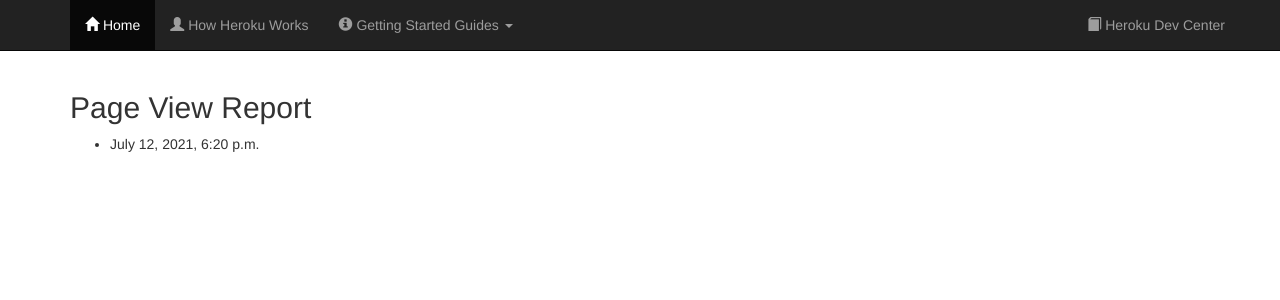
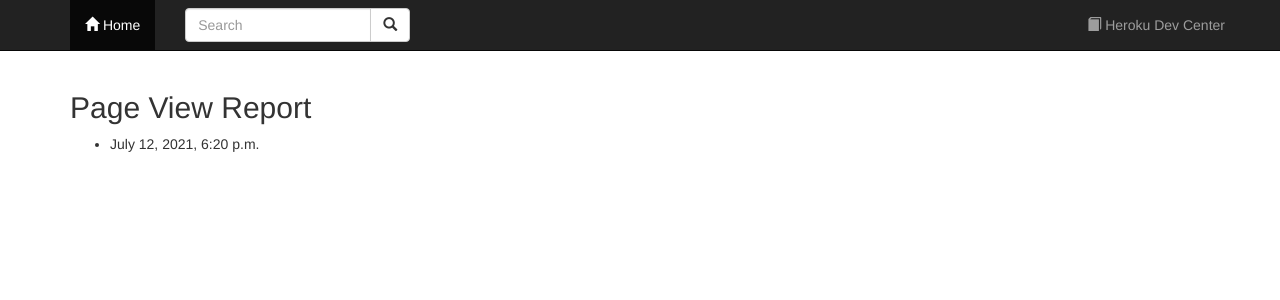
Before and after one commit to hollerith/tidepods, a Django app: page /db/ in a window 1280 px wide. Shown: the top 300 px of the page. Run offline with Django 3.2, Linux system fonts and the light colour scheme; data comes from the database, SQL or seed files in the repository; some libraries are stand-ins or nearby versions.

Commit message:
add search to navbar

```diff
--- a/hello/templates/base.html
+++ b/hello/templates/base.html
@@ -50,25 +50,17 @@
       <li class="active">
         <a href="/"><span class="glyphicon glyphicon-home"></span> Home</a>
       </li>
-      <li>
-        <a href="https://devcenter.heroku.com/articles/how-heroku-works"><span class="glyphicon glyphicon-user"></span> How Heroku Works</a>
-      </li>
-      <li class="dropdown">
-        <a href="#" class="dropdown-toggle" data-toggle="dropdown" role="button" aria-expanded="false"><span class="glyphicon glyphicon-info-sign"></span> Getting Started Guides <span class="caret"></span></a>
-          <ul class="dropdown-menu" role="menu">
-            <li><a href="https://devcenter.heroku.com/articles/getting-started-with-ruby">Getting Started with Ruby on Heroku</a></li>
-            <li><a href="https://devcenter.heroku.com/articles/getting-started-with-nodejs">Getting Started with Node on Heroku</a></li>
-            <li><a href="https://devcenter.heroku.com/articles/getting-started-with-php">Getting Started with PHP on Heroku</a></li>
-            <li><a href="https://devcenter.heroku.com/articles/getting-started-with-python">Getting Started with Python on Heroku</a></li>
-            <li><a href="https://devcenter.heroku.com/articles/getting-started-with-java">Getting Started with Java on Heroku</a></li>
-            <li><a href="https://devcenter.heroku.com/articles/getting-started-with-clojure">Getting Started with Clojure on Heroku</a></li>
-            <li><a href="https://devcenter.heroku.com/articles/getting-started-with-scala">Getting Started with Scala on Heroku</a></li>
-            <li class="divider"></li>
-            <li><a href="https://devcenter.heroku.com/articles/getting-started-with-heroku-and-connect-without-local-dev">Getting Started on Heroku with Heroku Connect</a></li>
-            <li><a href="https://devcenter.heroku.com/articles/getting-started-with-jruby">Getting Started with Ruby on Heroku (Microsoft Windows)</a></li>
-          </ul>
-      </li>
     </ul>
+    <div class="col-sm-3 col-md-3">
+        <form class="navbar-form" role="search">
+        <div class="input-group">
+            <input type="text" class="form-control" placeholder="Search" name="q">
+            <div class="input-group-btn">
+                <button class="btn btn-default" type="submit"><i class="glyphicon glyphicon-search"></i></button>
+            </div>
+        </div>
+        </form>
+    </div>
     <ul class="nav navbar-nav navbar-right">
       <li class="navbar-right">
         <a href="https://devcenter.heroku.com"><span class="glyphicon glyphicon-book"></span> Heroku Dev Center</a>
```
